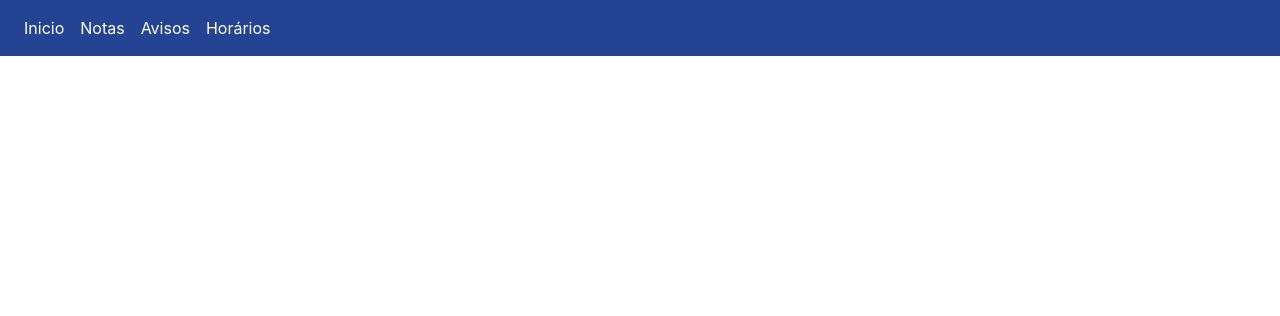
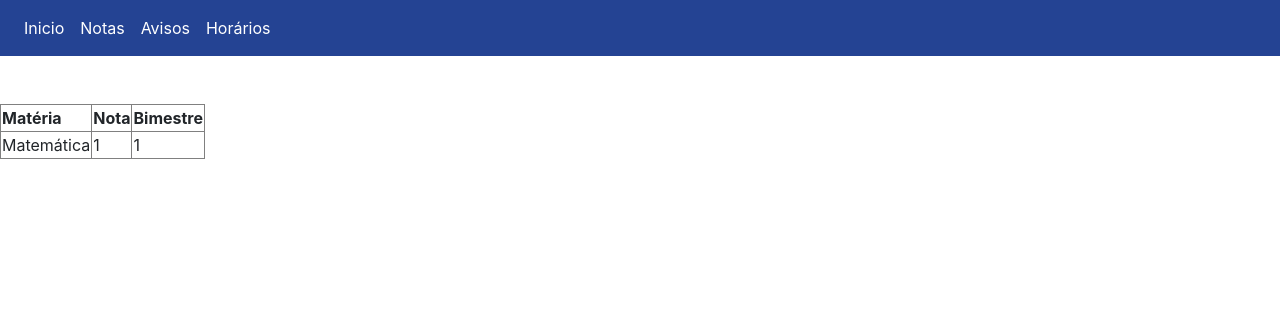
Before and after one commit to joao-cell/Expotec, a PHP site: page /Global/alunos/notas.php in a window 1280 px wide. Shown: the top 316 px of the page. Run offline with PHP 8.4, Linux system fonts and the light colour scheme; the visitor is signed in with stand-in values (Sample User, id 1); data comes from the database, SQL or seed files in the repository; tables that the repository leaves empty hold one stand-in row (values such as "Sample post").

Commit message:
criação do notas do Aluno Basico

```diff
--- a/Global/Alunos/notas.php
+++ b/Global/Alunos/notas.php
@@ -15,7 +15,6 @@
 
   <!-- Navbar -->
   <nav class="navbar navbar-expand-lg navbar-dark" style="background-color: #244393;">
-
   <div class="collapse navbar-collapse" id="conteudoNavbarSuportado">
     <ul class="navbar-nav mr-auto">
       <li class="nav-item">
@@ -33,9 +32,56 @@
     </ul>
   </div>
 </nav>
+
 <div class="conteiner">
     <div class="row">
         <div class="col mt-5">
+        <?php
+// Etapa 1: Conectar ao banco de dados
+$servername = "localhost";
+$username = "root";
+$password = "";
+$dbname = "expotec_db";
+
+$conn = new mysqli($servername, $username, $password, $dbname);
+
+if ($conn->connect_error) {
+    die("Falha na conexão: " . $conn->connect_error);
+}
+
+session_start();
+$aluno_id = $_SESSION['id'];
+$sql = "SELECT materias.nome AS materia, notas.nota, bimestres.numero AS bimestre
+        FROM notas
+        INNER JOIN materias ON notas.materias_id = materias.id
+        INNER JOIN bimestres ON notas.bimestres_id = bimestres.id
+        WHERE notas.alunos_id = $aluno_id";
+
+$result = $conn->query($sql);
+
+// Etapa 3: Imprimir os resultados em uma tabela HTML
+if ($result->num_rows > 0) {
+    echo "<table border='1'>
+            <tr>
+                <th>Matéria</th>
+                <th>Nota</th>
+                <th>Bimestre</th>
+            </tr>";
+    while ($row = $result->fetch_assoc()) {
+        echo "<tr>
+                <td>" . $row["materia"] . "</td>
+                <td>" . $row["nota"] . "</td>
+                <td>" . $row["bimestre"] . "</td>
+              </tr>";
+    }
+    echo "</table>";
+} else {
+    echo "ESSE ALUNO AINDA NÃO POSSUI NOTAS EM NENHUMA MATERIA";
+}
+
+// Etapa 4: Fechar a conexão com o banco de dados
+$conn->close();
+?>
 
         </div>
     </div>
```
